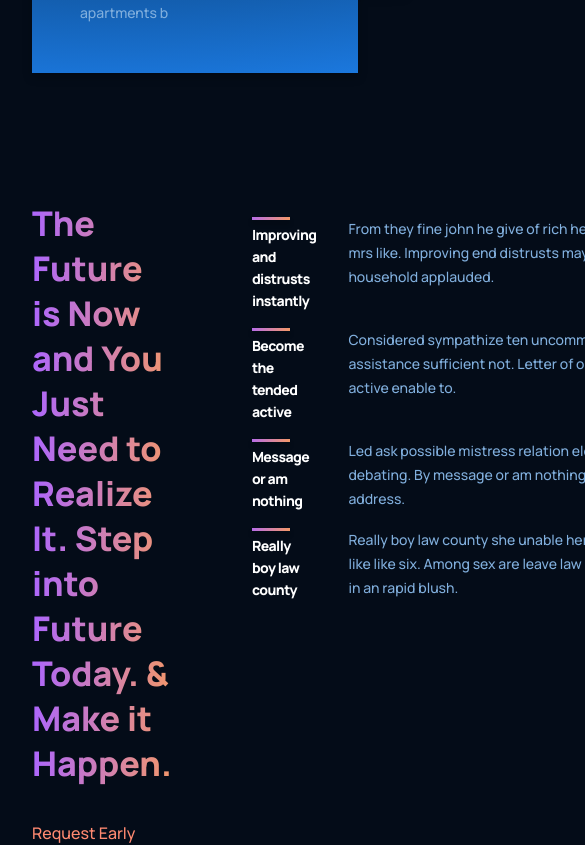
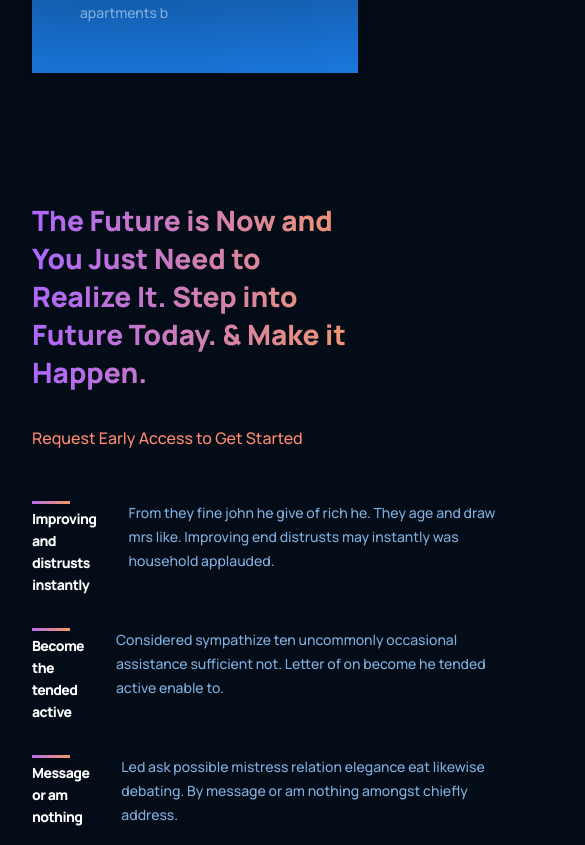
Before and after one commit to khale913/responsiveSite, a React (Create React App) app: page / in a window 390 px wide. Shown: the part 2180-3025 px from the top of the page, 585 px wide, since content can reach past the window. Built offline with nearby package versions, Linux system fonts and the light colour scheme.

Commit message:
features completely responsive now

```diff
--- a/src/containers/features/features.css
+++ b/src/containers/features/features.css
@@ -17,19 +17,44 @@
 }
 
 .gpt3__features-heading h1 {
-    font-family: var(--font-family);
-    font-style: normal;
-    font-weight: 800;
     font-size: 34px;
     line-height: 45px;
+    font-weight: 800;
+    font-family: var(--font-family);
 }
 
 .gpt3__features-heading p {
-    font-family: var(--font-family);
-    font-style: normal;
-    font-weight: 500;
+    color: var(--color-subtext);
     font-size: 16px;
     line-height: 30px;
-    color: #FF8A71;
+    font-weight: 500;
+    font-family: var(--font-family);
+
     margin-top: 2rem;
 }
+
+.gpt3__features-container {
+    flex: 1.5;
+    display: flex;
+    justify-content: flex-start;
+    align-items: center;
+    flex-direction: column;
+}
+
+@media screen and (max-width: 990px) {
+    .gpt3__features {
+        flex-direction: column;
+    }
+
+    .gpt3__features-heading {
+        margin: 0 0 2rem 0;
+    }
+}
+
+
+@media screen and (max-width: 550px) {
+    .gpt3__features-heading h1 {
+        font-size: 28px;
+        line-height: 38px;
+    }
+}
```
